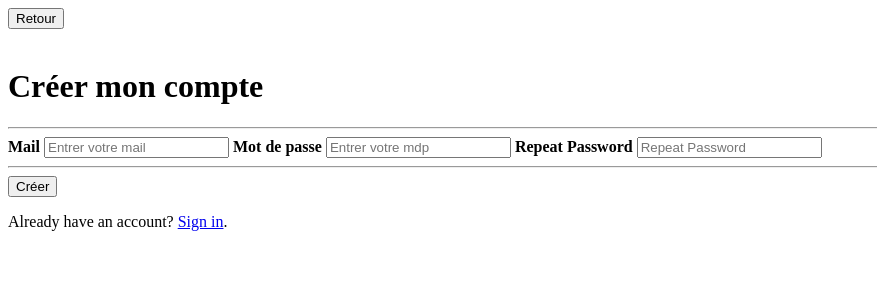
After one commit to B2-Info-23-24/php-ThomasFzr, a PHP site: page /creationCompte.php in a window 1280 px wide. The commit adds this page. Shown: the top 300 px of the page, without its empty margins (0-877 px from the left). Run offline with PHP 8.4, Linux system fonts and the light colour scheme.

Commit message:
ajout fichiers connexion/creation

```diff
--- /dev/null
+++ b/creationCompte.php
@@ -0,0 +1,26 @@
+<input type=button onClick="parent.location='index.php'" value="Retour">
+
+</br></br>
+
+<form action="action_page.php">
+  <div class="container">
+    <h1>Créer mon compte</h1>
+    <hr>
+
+    <label for="email"><b>Mail</b></label>
+    <input type="text" placeholder="Entrer votre mail" name="email" id="email" required>
+
+    <label for="psw"><b>Mot de passe</b></label>
+    <input type="password" placeholder="Entrer votre mdp" name="psw" id="psw" required>
+
+    <label for="psw-repeat"><b>Repeat Password</b></label>
+    <input type="password" placeholder="Repeat Password" name="psw-repeat" id="psw-repeat" required>
+    <hr>
+
+    <button type="submit" class="registerbtn">Créer</button>
+  </div>
+
+  <div class="container signin">
+    <p>Already have an account? <a href="/connection.php">Sign in</a>.</p>
+  </div>
+</form>
```
Also changed, not shown: connection.php (added, +20 -0 lines), index.php (+15 -1 lines).
